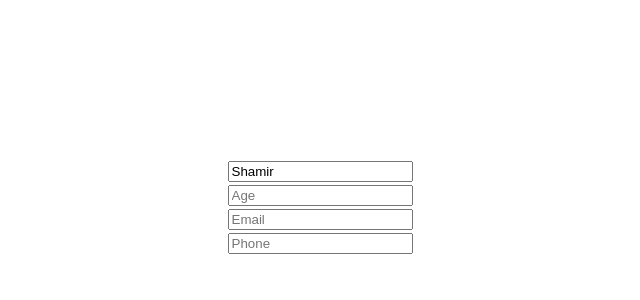
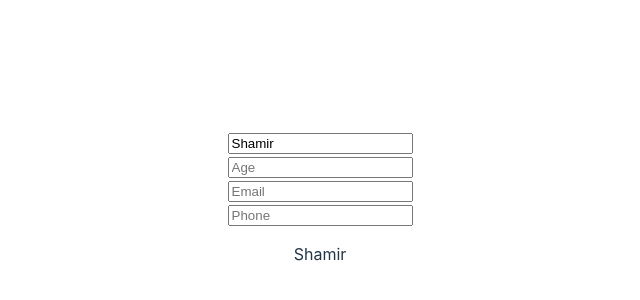
Before and after one commit to N0tAdm1n/resume-builder, a React (Vite) app: page / in a window 1280 px wide. Shown: the part 194-494 px from the top of the page, without its empty margins (320-960 px from the left). Built offline with nearby package versions, Linux system fonts and the light colour scheme.

Commit message:
Add basic output

```diff
--- a/src/App.jsx
+++ b/src/App.jsx
@@ -2,6 +2,7 @@ import { useState } from "react";
 import "./App.css";
 import InputField from "./components/InputField";
 import InfoForm from "./components/InfoForm";
+import Resume from "./components/Resume";
 
 function App() {
 	const [personalData, setPersonalData] = useState({
@@ -26,6 +27,7 @@ function App() {
 				formData={personalData}
 				changeValue={changeValue}
 			/>
+			<Resume data={personalData} />
 		</>
 	);
 }
--- /dev/null
+++ b/src/components/Resume.jsx
@@ -0,0 +1,14 @@
+import React from "react";
+
+function Resume({ data }) {
+	return (
+		<div>
+			<p className="person__name">{data.personName}</p>
+			<p className="person__age">{data.personAge}</p>
+			<p className="person__email">{data.personEmail}</p>
+			<p className="person__phone">{data.personPhone}</p>
+		</div>
+	);
+}
+
+export default Resume;
```
